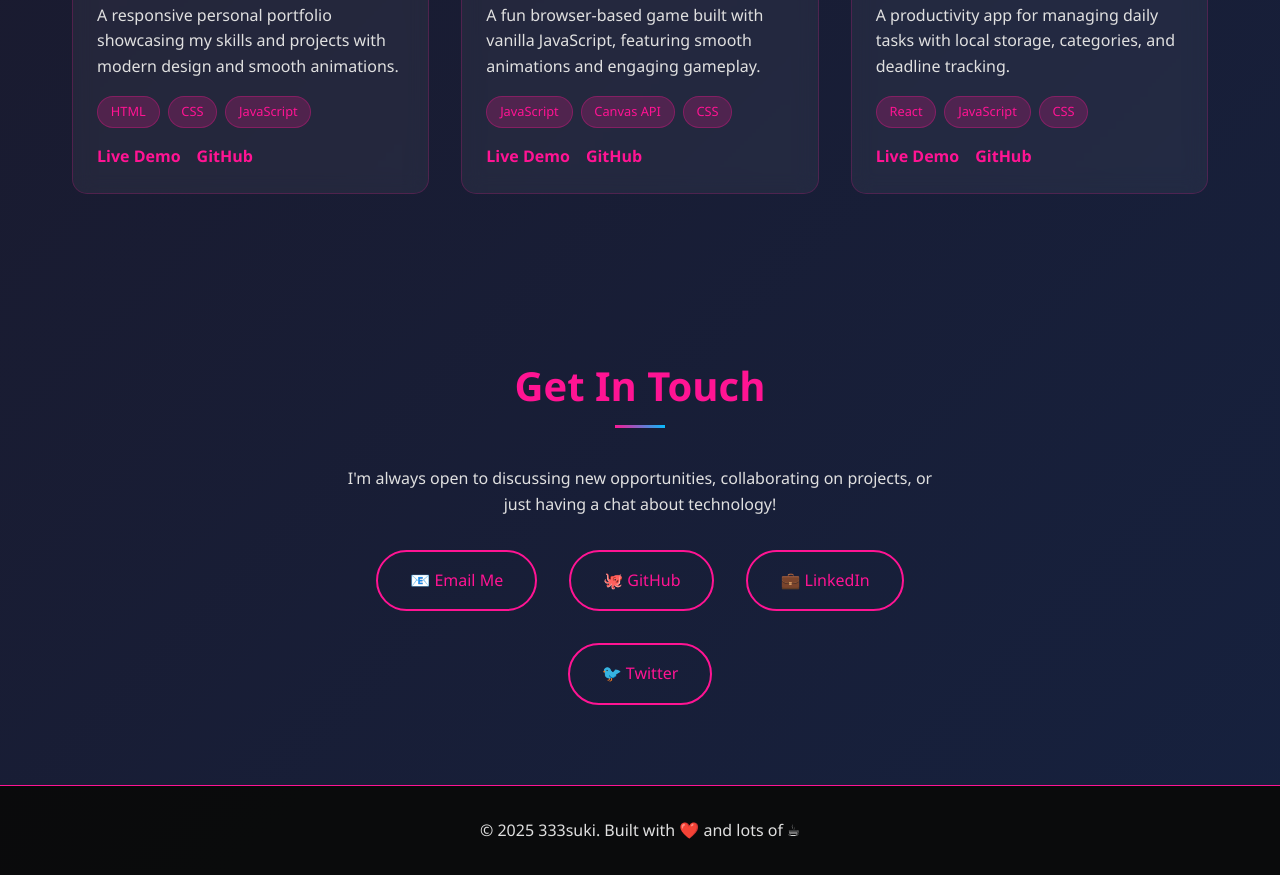
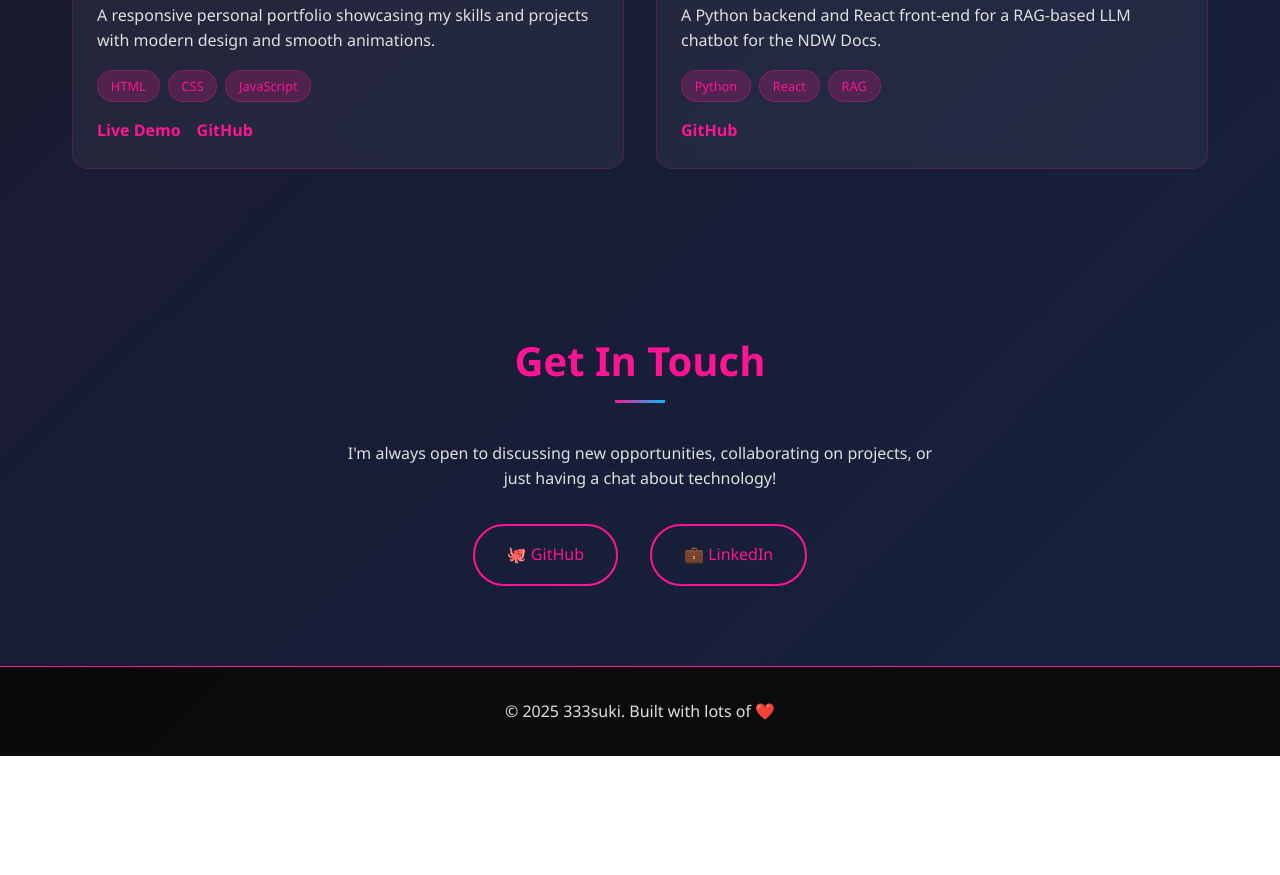
Before and after one commit to 333suki/Portfolio_Website, a plain HTML site: page index.html in a window 1280 px wide. Shown: the part 2732-3607 px from the top of the page. After the commit the page ends 3488 px from the top, so only its background shows below. Drawn offline with Linux system fonts and the light colour scheme.

Commit message:
personalization update

```diff
--- a/index.html
+++ b/index.html
@@ -115,27 +115,26 @@
                     </div>
                     <div class="project-links">
                         <a href="#" class="project-link">Live Demo</a>
-                        <a href="#" class="project-link">GitHub</a>
+                        <a href="https://github.com/333suki/Portfolio_Website" class="project-link">GitHub</a>
                     </div>
                 </div>
             </div>
             <div class="project-card">
-                <div class="project-image">🎮</div>
+                <div class="project-image">💻</div>
                 <div class="project-content">
-                    <h3>Interactive Game</h3>
-                    <p>A fun browser-based game built with vanilla JavaScript, featuring smooth animations and engaging gameplay.</p>
+                    <h3>RAG-powered AI ChatBot</h3>
+                    <p>A Python backend and React front-end for a RAG-based LLM chatbot for the NDW Docs.</p>
                     <div class="project-tags">
-                        <span class="tag">JavaScript</span>
-                        <span class="tag">Canvas API</span>
-                        <span class="tag">CSS</span>
+                        <span class="tag">Python</span>
+                        <span class="tag">React</span>
+                        <span class="tag">RAG</span>
                     </div>
                     <div class="project-links">
-                        <a href="#" class="project-link">Live Demo</a>
-                        <a href="#" class="project-link">GitHub</a>
+                        <a href="https://github.com/Zjoswaa/Project-D" class="project-link">GitHub</a>
                     </div>
                 </div>
             </div>
-            <div class="project-card">
+            <!-- <div class="project-card">
                 <div class="project-image">📱</div>
                 <div class="project-content">
                     <h3>Task Manager App</h3>
@@ -150,7 +149,7 @@
                         <a href="#" class="project-link">GitHub</a>
                     </div>
                 </div>
-            </div>
+            </div> -->
         </div>
     </section>
 
@@ -159,24 +158,18 @@
         <div class="contact-content">
             <p>I'm always open to discussing new opportunities, collaborating on projects, or just having a chat about technology!</p>
             <div class="contact-links">
-                <a href="mailto:your.email@example.com" class="contact-link">
-                    📧 Email Me
-                </a>
                 <a href="https://github.com/333suki" class="contact-link">
                     🐙 GitHub
                 </a>
-                <a href="https://linkedin.com/in/yourprofile" class="contact-link">
+                <a href="https://www.linkedin.com/in/333sm/" class="contact-link">
                     💼 LinkedIn
-                </a>
-                <a href="https://twitter.com/yourhandle" class="contact-link">
-                    🐦 Twitter
                 </a>
             </div>
         </div>
     </section>
 
     <footer>
-        <p>&copy; 2025 333suki. Built with ❤️ and lots of ☕</p>
+        <p>&copy; 2025 333suki. Built with lots of ❤️</p>
     </footer>
 
     <script src="script.js"></script>
```
